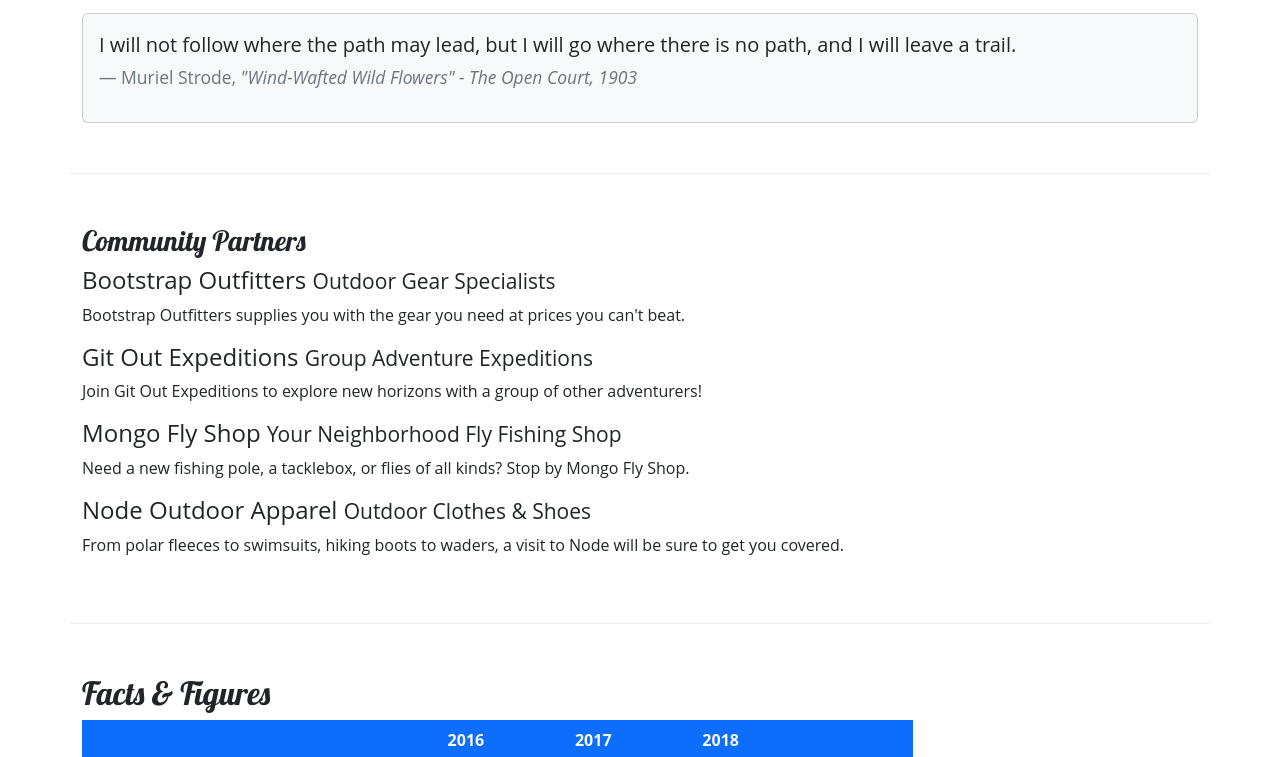
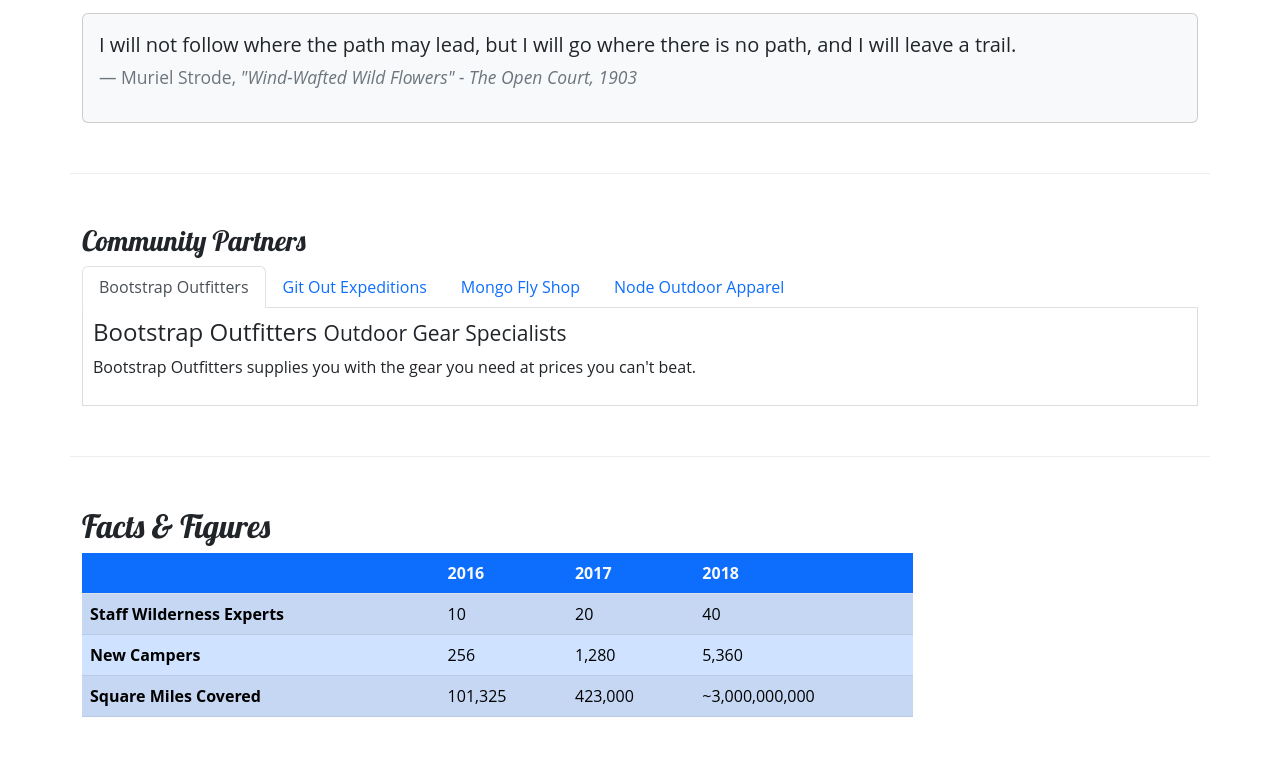
Before and after one commit to codemakesthings/week-3-workshop, a plain HTML site: page aboutus.html in a window 1280 px wide. Shown: the part 613-1370 px from the top of the page. Drawn offline with nearby package versions, Linux system fonts and the light colour scheme; a script that the page names is missing.

Commit message:
Updated community partners into tabs added JS CDN links

```diff
--- a/aboutus.html
+++ b/aboutus.html
@@ -100,14 +100,38 @@
         <section class="row row-content">
             <div class="col">
                 <h3>Community Partners</h3>
-                <h4>Bootstrap Outfitters <small>Outdoor Gear Specialists</small></h4>
-                <p>Bootstrap Outfitters supplies you with the gear you need at prices you can't beat.</p>
-                <h4>Git Out Expeditions <small>Group Adventure Expeditions</small></h4>
-                <p>Join Git Out Expeditions to explore new horizons with a group of other adventurers!</p>
-                <h4>Mongo Fly Shop <small>Your Neighborhood Fly Fishing Shop</small></h4>
-                <p>Need a new fishing pole, a tacklebox, or flies of all kinds? Stop by Mongo Fly Shop.</p>
-                <h4>Node Outdoor Apparel <small>Outdoor Clothes & Shoes</small></h4>
-                <p>From polar fleeces to swimsuits, hiking boots to waders, a visit to Node will be sure to get you covered.</p>
+                <ul class="nav nav-tabs" role="tablist">
+                    <li class="nav-item">
+                        <a class="nav-link active" href="#bootstrap" role="tab" data-bs-toggle="tab">Bootstrap Outfitters</a>
+                    </li>
+                    <li class="nav-item">
+                       <a class="nav-link" href="#git" role="tab" data-bs-toggle="tab">Git Out Expeditions</a>
+                    </li>
+                    <li class="nav-item">
+                        <a class="nav-link" href="#mongo" role="tab" data-bs-toggle="tab">Mongo Fly Shop</a>
+                    </li>
+                    <li class="nav-item">
+                        <a class="nav-link" href="#node" role="tab" data-bs-toggle="tab">Node Outdoor Apparel</a>
+                    </li>
+                </ul>
+                <div class="tab-content">
+                       <div role="tabpanel" class="tab-pane fade show active" id="bootstrap">
+                           <h4>Bootstrap Outfitters <small>Outdoor Gear Specialists</small></h4>
+                           <p class="d-none d-sm-block">Bootstrap Outfitters supplies you with the gear you need at prices you can't beat.</p>
+                       </div>
+                       <div role="tabpanel" class="tab-pane fade" id="git">
+                           <h4>Git Out Expeditions <small>Group Adventure Expeditions</small></h4>
+                           <p class="d-none d-sm-block">Join Git Out Expeditions to explore new horizons with a group of other adventurers!</p>
+                       </div>
+                       <div role="tabpanel" class="tab-pane fade" id="mongo">
+                           <h4>Mongo Fly Shop <small>Your Neighborhood Fly Fishing Shop.</small></h4>
+                           <p class="d-none d-sm-block">Need a new fishing pole, a tacklebox, or flies of all kinds? Stop by Mongo Fly Shop.</p>
+                       </div>
+                       <div role="tabpanel" class="tab-pane fade" id="node">
+                           <h4>Node Outdoor Apparel <small>Outdoor Clothes & Shoes</small></h4>
+                           <p class="d-none d-sm-block">From polar fleeces to swimsuits, hiking boots to waders, a visit to Node will be sure to get you covered.</p>
+                       </div>
+                   </div>
             </div>
 
         </section>
@@ -178,7 +202,13 @@
             </div>
         </div>
     </footer>
-    <script src="https://cdn.jsdelivr.net/npm/bootstrap@5.2.3/dist/js/bootstrap.min.js" integrity="sha384-kenU1KFdBIe4zVF0s0G1M5b4hcpxyD9F7jL+jjXkk+Q2h455rYXK/7HAuoJl+0I4" crossorigin="anonymous"></script>
+
+    <script src="
+    https://cdn.jsdelivr.net/npm/jquery@4.0.0/dist/jquery.min.js
+    "></script>
+    <!-- Boostrap JS Plugins-->
+    <script src="https://cdn.jsdelivr.net/npm/@popperjs/core@2.11.6/dist/umd/popper.min.js" integrity="sha384-oBqDVmMz9ATKxIep9tiCxS/Z9fNfEXiDAYTujMAeBAsjFuCZSmKbSSUnQlmh/jp3" crossorigin="anonymous"></script>
+    <script src="https://cdn.jsdelivr.net/npm/bootstrap@5.2.3/dist/js/bootstrap.bundle.min.js" integrity="sha384-kenU1KFdBIe4zVF0s0G1M5b4hcpxyD9F7jL+jjXkk+Q2h455rYXK/7HAuoJl+0I4" crossorigin="anonymous"></script>
 
 </body>
 
--- a/css/styles.css
+++ b/css/styles.css
@@ -31,3 +31,9 @@
 address {
     font-style: normal;
 }
+
+.tab-content {
+    border: 1px solid #DDD;
+    border-top: none;
+    padding: 10px;
+}
```
